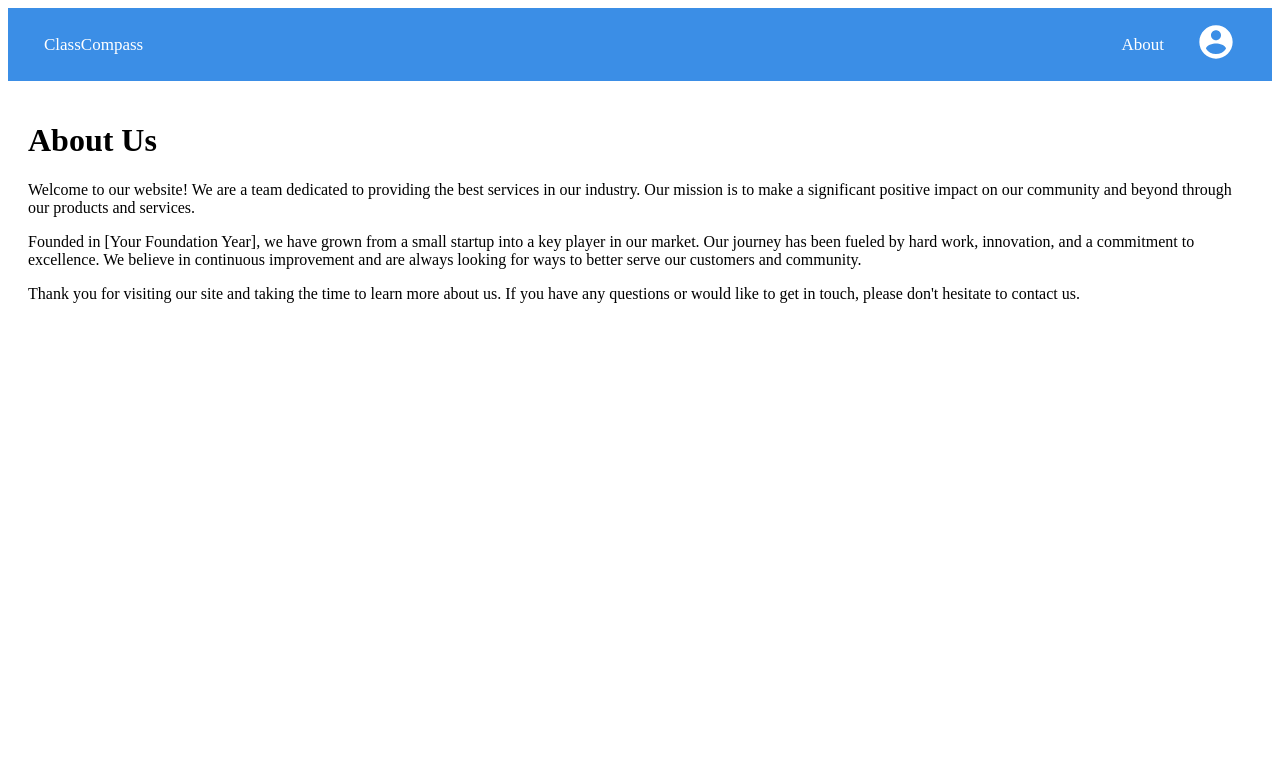
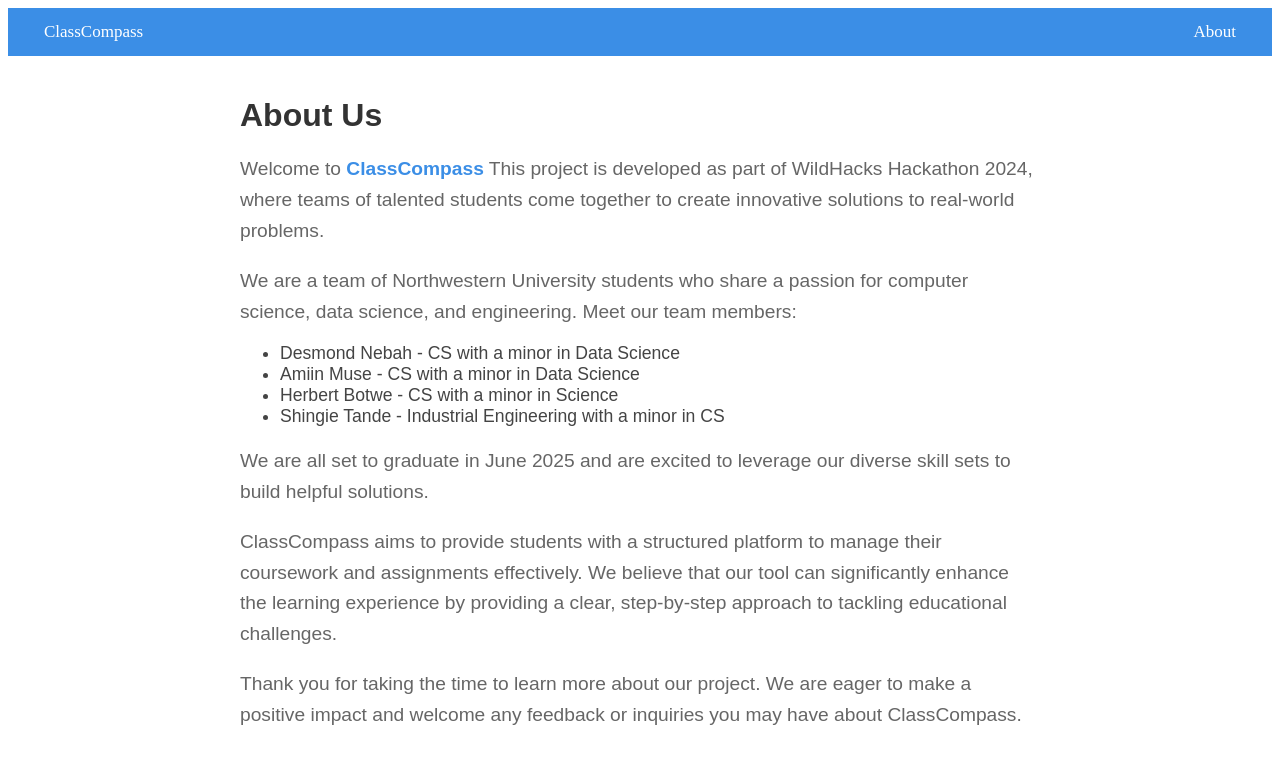
Before and after one commit to chipanyanwu/wildhacks-2024, a Next.js app: page /about in a window 1280 px wide. Shown: the top 764 px of the page. Built offline with nearby package versions, Linux system fonts and the light colour scheme.

Commit message:
UI changes

```diff
--- a/app/chat.js
+++ b/app/chat.js
@@ -5,7 +5,7 @@
 import OpenAI from 'openai';
 
 const openai = new OpenAI({
-  apiKey: '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',
+  apiKey: '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',
   dangerouslyAllowBrowser: true
 });
 
--- a/components/TopBar.tsx
+++ b/components/TopBar.tsx
@@ -1,7 +1,5 @@
 import Link from 'next/link';
 import styles from './topbar.module.css';
-import Image from 'next/image'; // Import Next.js Image component for the logo
-import { UserButton } from "@clerk/nextjs";
 
 const TopBar = () => {
   return (
@@ -11,9 +9,6 @@
       </div>
       <div className={styles.right}>
         <Link href="/about">About</Link>
-        <Link href="/userAccount">
-          <Image src="/account.svg" alt="Account" width={40} height={40} />
-        </Link>
       </div>
     </nav>
 
--- a/pages/about.tsx
+++ b/pages/about.tsx
@@ -1,24 +1,37 @@
 import Head from 'next/head';
 import Navbar from '../components/TopBar'; // Assuming you have a Navbar component
+import styles from '../styles/Home.module.css'
 
 const About = () => {
   return (
     <div>
       <Head>
-        <title>About Us</title>
-        <meta name="description" content="Learn more about us and our mission." />
+        <title>About Us - ClassCompass</title>
+        <meta name="description" content="Learn more about the ClassCompass project and the team behind it." />
       </Head>
       <Navbar />
-      <main style={{ padding: "20px" }}>
-        <h1>About Us</h1>
-        <p>
-          Welcome to our website! We are a team dedicated to providing the best services in our industry. Our mission is to make a significant positive impact on our community and beyond through our products and services.
+      <main className={styles.mainContent}>
+        <h1 className={styles.title}>About Us</h1>
+        <p className={styles.paragraph}>
+          Welcome to <span style={{ color: '#3b8ee6' }}><strong>ClassCompass</strong></span> This project is developed as part of WildHacks Hackathon 2024, where teams of talented students come together to create innovative solutions to real-world problems.
         </p>
-        <p>
-          Founded in [Your Foundation Year], we have grown from a small startup into a key player in our market. Our journey has been fueled by hard work, innovation, and a commitment to excellence. We believe in continuous improvement and are always looking for ways to better serve our customers and community.
+        <p className={styles.paragraph}>
+          We are a team of Northwestern University students who share a passion for computer science, data science, and engineering. Meet our team members:
         </p>
-        <p>
-          Thank you for visiting our site and taking the time to learn more about us. If you have any questions or would like to get in touch, please don't hesitate to contact us.
+        <ul>
+          <li className={styles.listItem}>Desmond Nebah - CS with a minor in Data Science</li>
+          <li className={styles.listItem}>Amiin Muse - CS with a minor in Data Science</li>
+          <li className={styles.listItem}>Herbert Botwe - CS with a minor in Science</li>
+          <li className={styles.listItem}>Shingie Tande - Industrial Engineering with a minor in CS</li>
+        </ul>
+        <p className={styles.paragraph}>
+          We are all set to graduate in June 2025 and are excited to leverage our diverse skill sets to build helpful solutions.
+        </p>
+        <p className={styles.paragraph}>
+          ClassCompass aims to provide students with a structured platform to manage their coursework and assignments effectively. We believe that our tool can significantly enhance the learning experience by providing a clear, step-by-step approach to tackling educational challenges.
+        </p>
+        <p className={styles.paragraph}>
+          Thank you for taking the time to learn more about our project. We are eager to make a positive impact and welcome any feedback or inquiries you may have about ClassCompass.
         </p>
       </main>
     </div>
--- a/styles/Home.module.css
+++ b/styles/Home.module.css
@@ -105,3 +105,28 @@
     transform: scale(1.05); /* Optional: scale cards on hover */
     border-color: #3b8ee6; /* Optional: change border color on hover */
   }
+
+  .paragraph {
+    font-size: 1.2em;
+    line-height: 1.6;
+    color: #666;
+    margin-bottom: 15px;
+  }
+
+  .listItem {
+    font-size: 1.1em;
+    color: #444;
+  }
+
+  .mainContent {
+    padding: 20px;
+    max-width: 800px;
+    margin: 0 auto;
+    font-family: 'Arial', sans-serif;
+  }
+
+  .title {
+    font-size: 2em;
+    color: #333;
+    margin-bottom: 20px;
+  }
```
